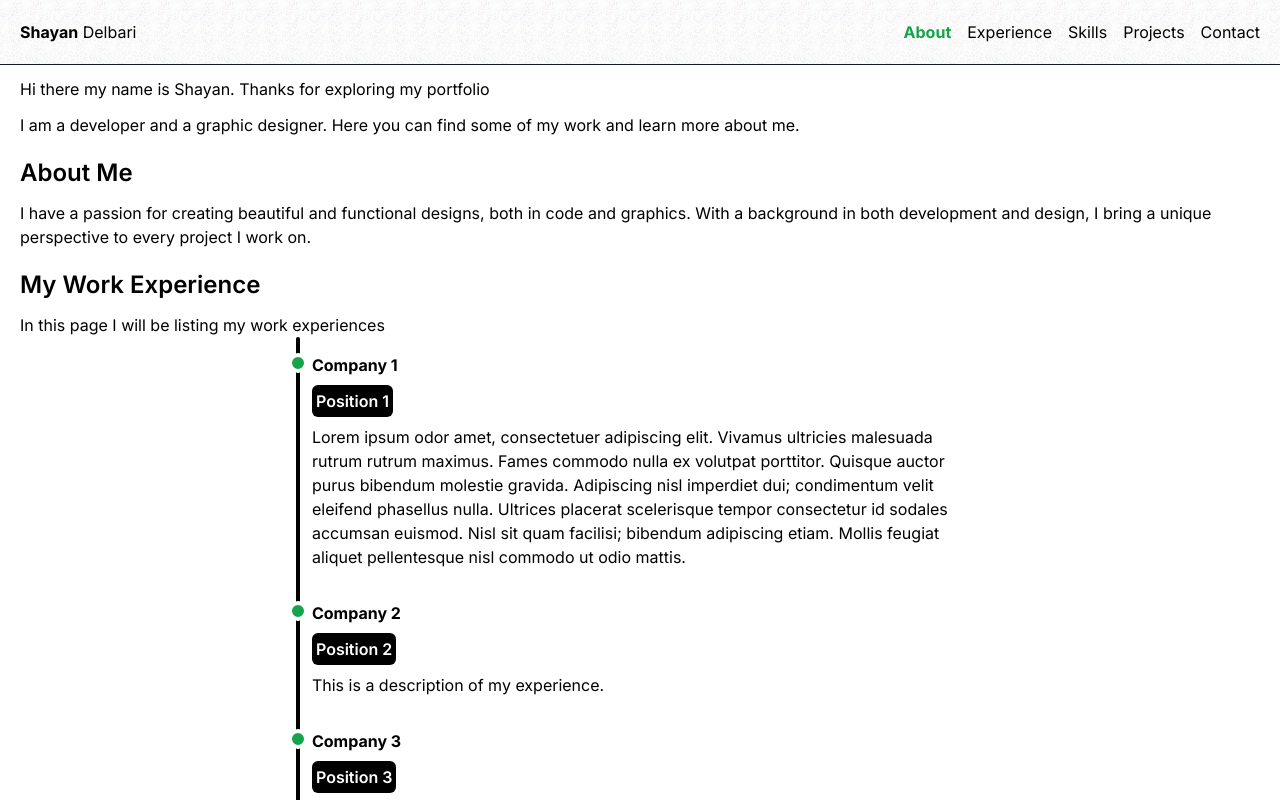
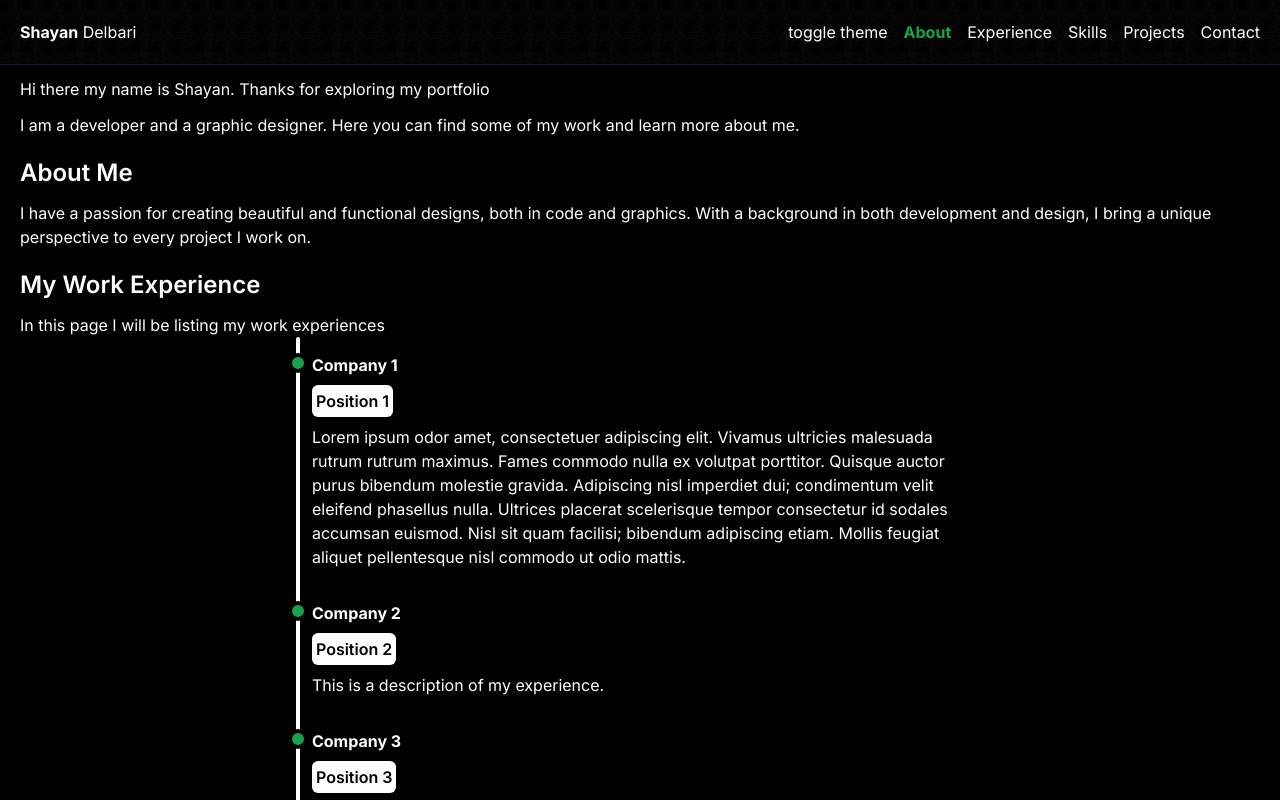
Before and after one commit to shayandelbari/my-portfolio, a SvelteKit app: page / in a window 1280 px wide. Shown: the top 800 px of the page. Built offline with nearby package versions, Linux system fonts and the light colour scheme.

Commit message:
added dark theme toggle

```diff
--- a/src/app.html
+++ b/src/app.html
@@ -1,5 +1,5 @@
 <!doctype html>
-<html lang="en">
+<html lang="en" class="dark">
 	<head>
 		<!-- google font (Iter) -->
 		<link rel="preconnect" href="https://fonts.googleapis.com" />
--- a/src/components/toggleTheme.svelte
+++ b/src/components/toggleTheme.svelte
@@ -1,32 +1,14 @@
 <script lang="ts">
-	import { onMount } from 'svelte';
+	let dark: boolean = true;
 
-	// Theme state stored in the component
-	let dark: boolean = false;
-
-	// Toggles the theme
 	const toggleTheme = () => {
-		dark = !dark;
-		updateThemeClass();
-	};
-
-	// Updates the <html> element's class based on the current theme
-	const updateThemeClass = () => {
-		if (dark) {
+		if (!dark) {
 			document.documentElement.classList.add('dark');
-			document.documentElement.classList.remove('light');
 		} else {
-			document.documentElement.classList.add('light');
 			document.documentElement.classList.remove('dark');
 		}
+		dark = !dark;
 	};
-
-	// Check system preference on mount and apply the theme
-	onMount(() => {
-		const prefersDark = window.matchMedia('(prefers-color-scheme: dark)').matches;
-		dark = prefersDark;
-		updateThemeClass();
-	});
 </script>
 
 <button aria-label="Toggle theme" on:click={toggleTheme}>toggle theme</button>
--- a/src/routes/Menu.svelte
+++ b/src/routes/Menu.svelte
@@ -1,5 +1,6 @@
 <script lang="ts">
 	import { onMount } from 'svelte';
+	import ToggleTheme from '../components/toggleTheme.svelte';
 
 	let menuItems = [
 		{ name: 'About', link: '#about', isActive: false },
@@ -65,7 +66,7 @@
 
 <div class="sticky top-0 z-40">
 	<nav
-		class="bg-noise flex h-auto w-full flex-row justify-between border-b-[1px] border-b-gray-900 bg-white/70 p-5 bg-blend-hue backdrop-blur-md dark:bg-black/70"
+		class="flex h-auto w-full flex-row justify-between border-b-[1px] border-b-gray-900 bg-white/70 bg-noise p-5 bg-blend-screen backdrop-blur-md dark:bg-black/70 dark:bg-blend-hue"
 	>
 		<ul class="flex">
 			<li>
@@ -73,6 +74,7 @@
 			</li>
 		</ul>
 		<ul class="flex space-x-4">
+			<ToggleTheme />
 			{#each menuItems as item}
 				<li>
 					<a
--- a/tailwind.config.ts
+++ b/tailwind.config.ts
@@ -2,7 +2,7 @@ import type { Config } from 'tailwindcss';
 
 export default {
 	content: ['./src/**/*.{html,js,svelte,ts}'],
-	darkMode: 'media',
+	darkMode: 'class',
 	theme: {
 		extend: {
 			backgroundImage: {
```
Also changed, not shown: 1 other file (tests, documents, lock files or other folders).
